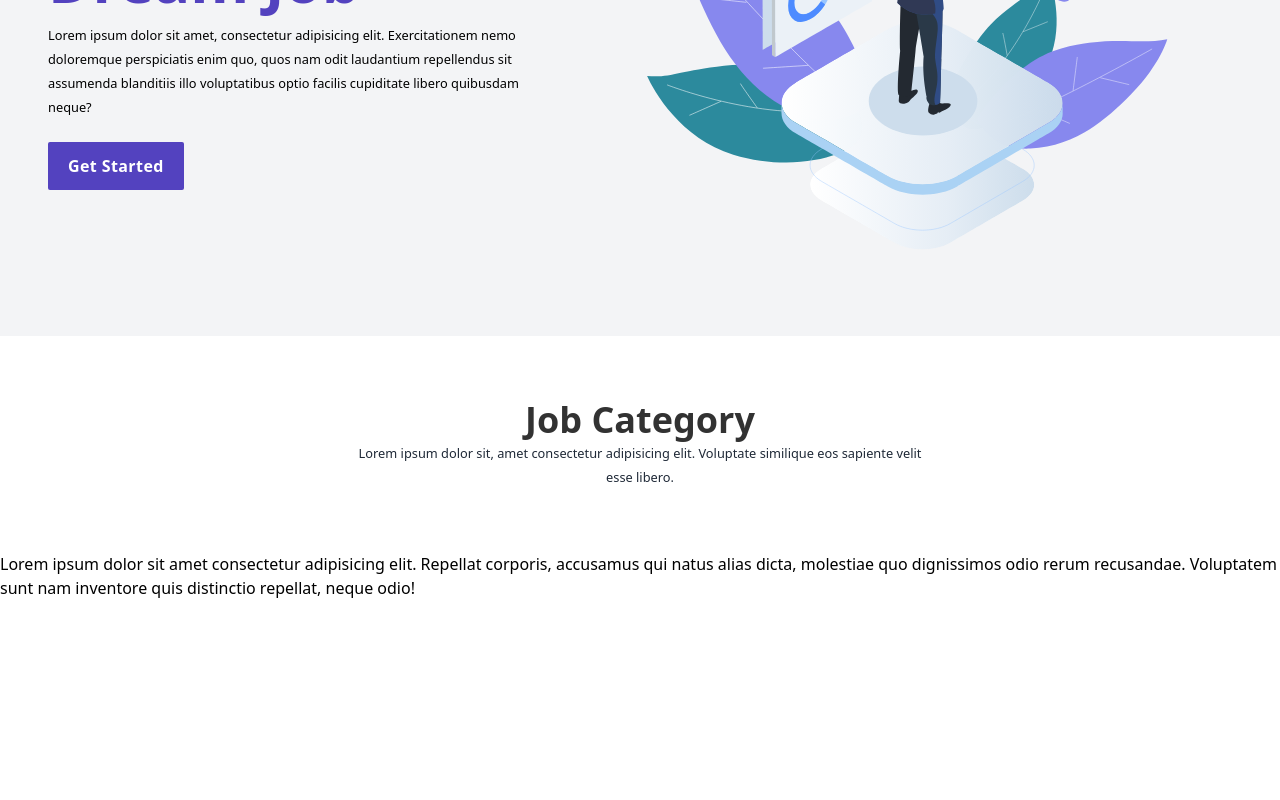
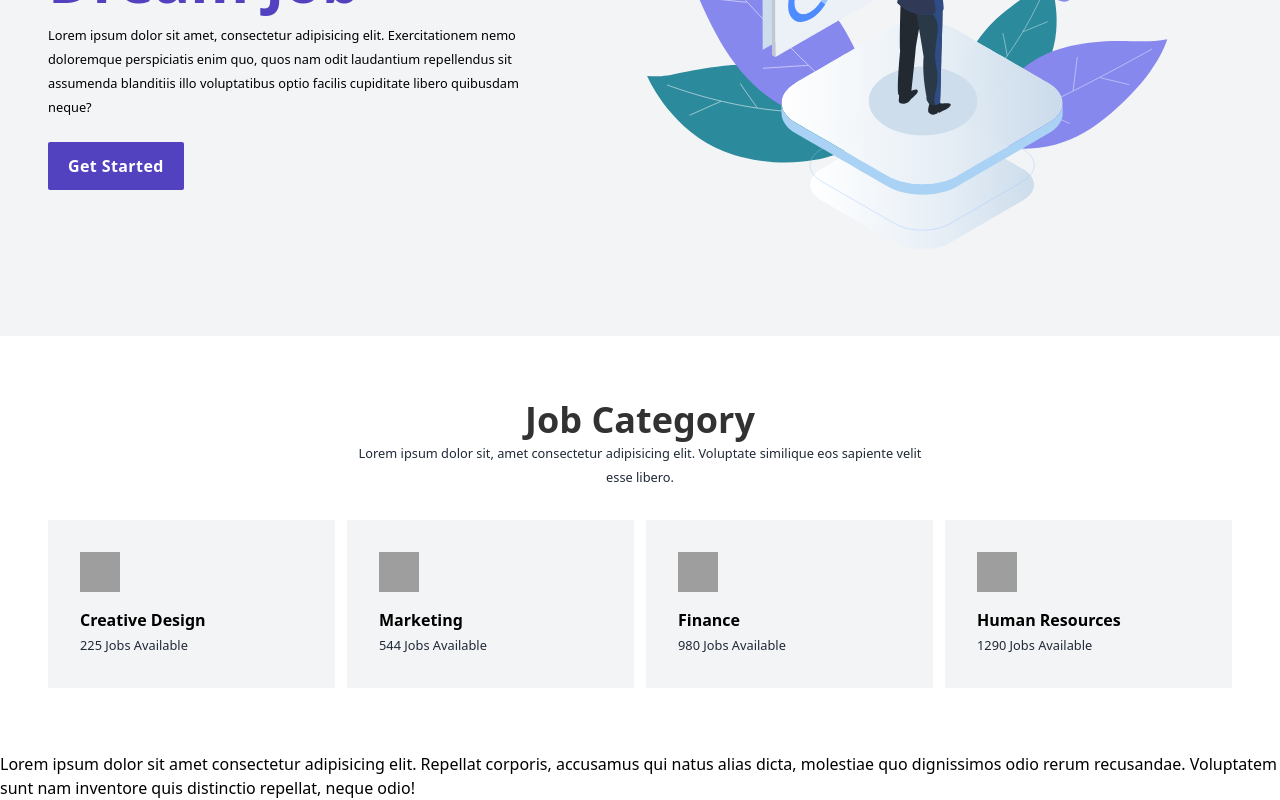
Before and after one commit to smsohag32/circle-jobs-app, a React (Vite) app: page / in a window 1280 px wide. Shown: the part 403-1203 px from the top of the page. Before the commit the page ends 1003 px from the top, so only its background shows below. Built offline with nearby package versions, Linux system fonts and the light colour scheme; grey boxes are pictures that could not be loaded.

Commit message:
job category dynamic data load and ui disgn done

```diff
--- a/public/categoriesData.json
+++ b/public/categoriesData.json
@@ -1,25 +1,25 @@
 [
     {
         "id": 1,
-        "category": "Software Development",
+        "category": "Creative Design",
         "jobAvailable": 225,
-        "categoryIcon": "code"
+        "categoryIcon": "https://i.ibb.co/VwMCj6X/design-thinking.png"
     },
     {
         "id": 2,
         "category": "Marketing",
         "jobAvailable": 544,
-        "categoryIcon": "megaphone"},
+        "categoryIcon": "https://i.ibb.co/QJmy9xh/icon2.png"},
     {
         "id": 3,
         "category": "Finance",
         "jobAvailable": 980,
-        "categoryIcon": "dollar-sign"
+        "categoryIcon": "https://i.ibb.co/QMk3wY9/icon3.png"
     },
     {
         "id": 4,
         "category": "Human Resources",
         "jobAvailable": 1290,
-        "categoryIcon": "users"
+        "categoryIcon": "https://i.ibb.co/9rByGPN/icon4.png"
     }
 ]
--- /dev/null
+++ b/src/components/Category.jsx
@@ -0,0 +1,18 @@
+import React from "react";
+
+const Category = ({ singleCategory }) => {
+  const { category, jobAvailable, categoryIcon } = singleCategory;
+  return (
+    <div className="p-8  flex flex-col bg-gray-100">
+      <img className="w-10 h-10" src={categoryIcon} alt="categoryIcon" />
+      <div className="mt-auto pt-4">
+        <h4 className="font-semibold text-md">{category}</h4>
+        <p className="text-gray-800">
+          <small>{jobAvailable} Jobs Available</small>
+        </p>
+      </div>
+    </div>
+  );
+};
+
+export default Category;
--- a/src/components/Home.jsx
+++ b/src/components/Home.jsx
@@ -11,7 +11,7 @@ const Home = () => {
       <div className="bg-gray-100">
         <HeaderBanner />
       </div>
-      <JobsCategory />
+      <JobsCategory categoriesData={categoriesData} />
     </>
   );
 };
--- /dev/null
+++ b/src/components/Job.jsx
@@ -0,0 +1,7 @@
+import React from "react";
+
+const Job = () => {
+  return <div></div>;
+};
+
+export default Job;
--- /dev/null
+++ b/src/components/Jobs.jsx
@@ -0,0 +1,7 @@
+import React from "react";
+
+const Jobs = () => {
+  return <div></div>;
+};
+
+export default Jobs;
--- a/src/components/JobsCategory.jsx
+++ b/src/components/JobsCategory.jsx
@@ -1,6 +1,7 @@
 import React from "react";
+import Category from "./Category";
 
-const JobsCategory = () => {
+const JobsCategory = ({ categoriesData }) => {
   return (
     <div className="default-container py-16">
       <div className="flex justify-center items-center flex-col">
@@ -12,7 +13,11 @@ const JobsCategory = () => {
           </small>
         </p>
       </div>
-      <div>{/* category */}</div>
+      <div className="grid grid-cols-2 md:grid-cols-4 gap-3 pt-8">
+        {categoriesData?.map((singleCategory) => (
+          <Category singleCategory={singleCategory} key={singleCategory.id} />
+        ))}
+      </div>
     </div>
   );
 };
```
